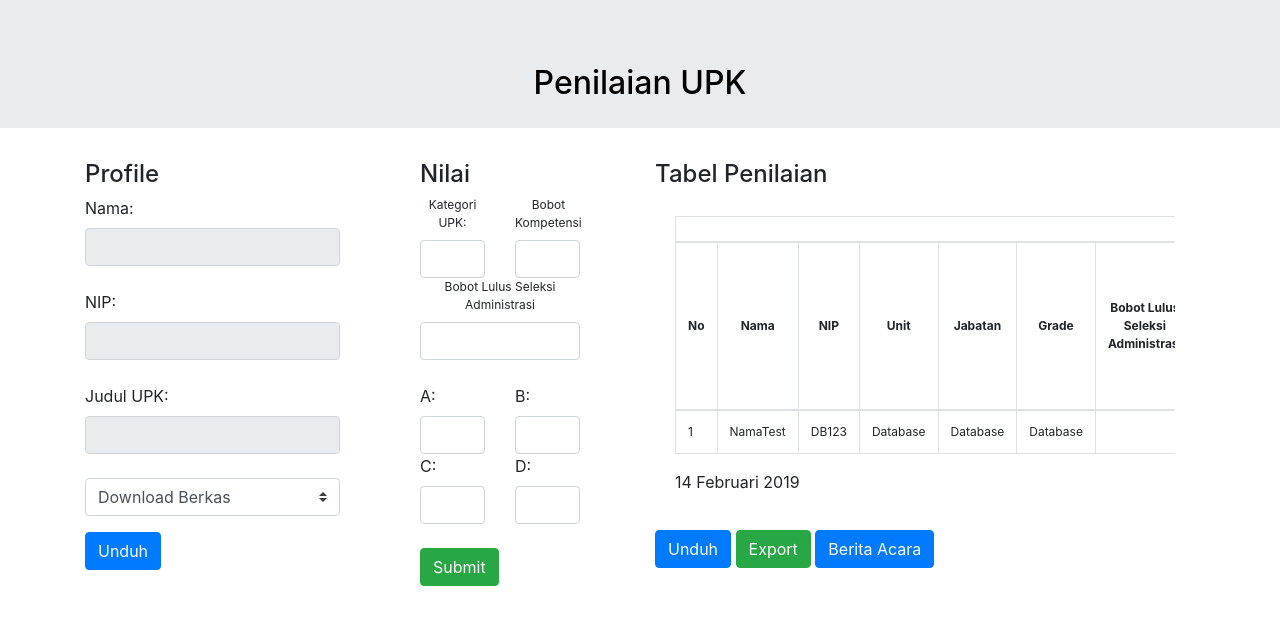
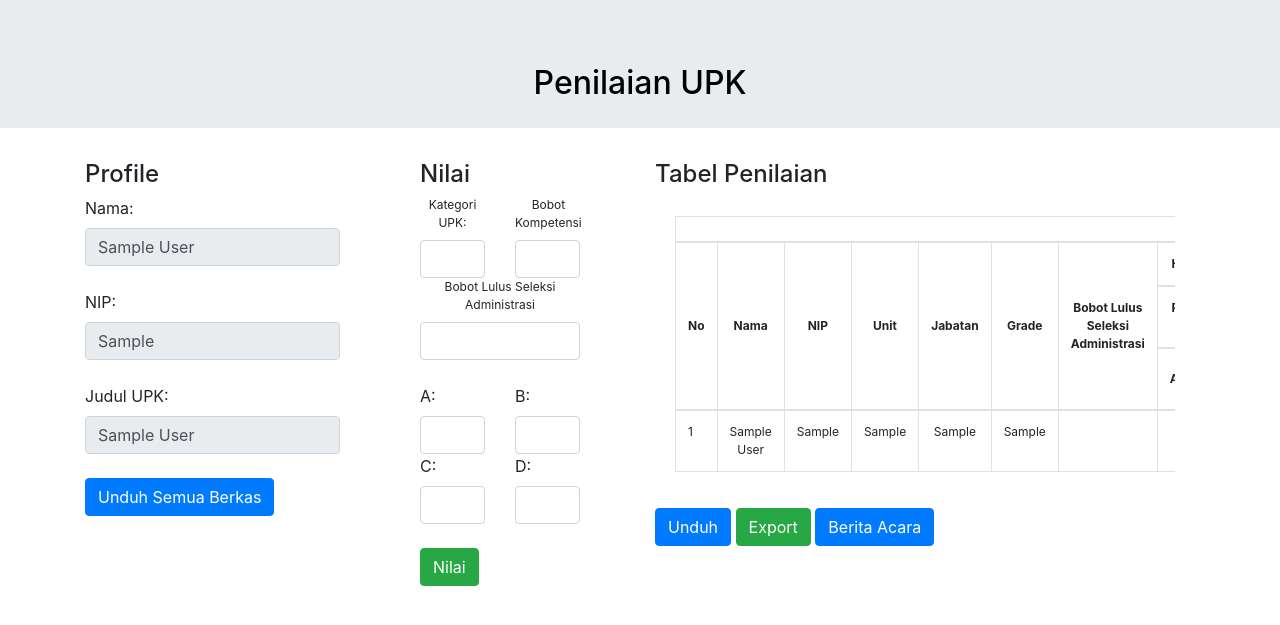
Before and after one commit to GunturWidodo/plnn, a PHP site: page /penilaian.php?id=1 in a window 1280 px wide. Shown: the part 58-683 px from the top of the page. Run offline with PHP 8.4, Linux system fonts and the light colour scheme; tables that the repository leaves empty or names only in its code hold one stand-in row (values such as "Sample post"); some libraries are stand-ins or nearby versions.

Commit message:
Update penilaian.php

```diff
--- a/penilaian.php
+++ b/penilaian.php
@@ -1,4 +1,18 @@
-<?php ?>
+<?php
+  $db = mysqli_connect('localhost', 'root', '', 'registration');
+
+  $id = $_REQUEST['id'];
+  $sql = "SELECT * FROM users WHERE id='$id'";
+  $query = mysqli_query($db, $sql);
+  while ($row = mysqli_fetch_array($query)){
+    $nama = $row['nama'];
+    $nip = $row['nip'];
+    $judul = $row['judul'];
+    $unit = $row['unit'];
+    $jabatan = $row['jabatan'];
+    $grade = $row['grade'];
+  }
+?>
 
 <!DOCTYPE html>
 <html>
@@ -41,24 +55,20 @@
     <div class="col-xl-3 col-sm-6 col-mb-3">
       <form>
         <h4>Profile</h4>
+
+        <?php #disini nanti kode mu yg panggil sesuai id dari halaman sebelah ?>
+
         <label for="nama">Nama:</label>
-        <input type="text" name="nama" placeholder="" required class="form-control" value="" disabled="" />
+        <input type="text" name="nama" placeholder="" required class="form-control" value="<?php echo ($nama); ?>" disabled="" />
         <br>
         <label for="nip">NIP:</label>
-        <input type="text" name="nip" placeholder="" required class="form-control" value="" disabled="" />
+        <input type="text" name="nip" placeholder="" required class="form-control" value="<?php echo ($nip); ?>" disabled="" />
         <br>
         <label for="judul">Judul UPK:</label>
-        <input type="text" name="judul" placeholder="" required class="form-control" value="" disabled="" />
+        <input type="text" name="judul" placeholder="" required class="form-control" value="<?php echo ($judul); ?>" disabled="" />
         <br>
-        <select name="berkas" class="custom-select mb-3">
-          <option selected>Download Berkas</option>
-          <option value="berkas1">Berkas 1</option>
-          <option value="berkas2">Berkas 2</option>
-          <option value="berkas3">Berkas 3</option>
-          <option value="berkas4">CV</option>
-        </select>
       </form>
-      <button type="submit" class="btn btn-primary">Unduh</button>
+      <button type="submit" class="btn btn-primary">Unduh Semua Berkas</button>
     </div>
     <div class="col-xl-3 col-sm-4 col-mb-3" style="margin-left: 50px;">
       <form>
@@ -100,10 +110,9 @@
             <input type="text" maxlength="2" name="nilaiD" placeholder="" required class="form-control" value="" id="nd"/>
           </div>
         </div>
-
         <br>
       </form>
-      <button type="submit" class="btn btn-success" onclick="getVal()">Submit</button>
+      <button type="submit" class="btn btn-success" onclick="getVal()">Nilai</button>
     </div>
     <div class="col-6" style="margin-left: -50px;">
       <h4>Tabel Penilaian</h4>
@@ -146,11 +155,11 @@
                     <tbody style="text-align: center; font-size: 12px;">
                       <tr class="odd" role="row">
                         <td>1</td>
-                        <td style="text-align: center;">NamaTest</td>
-                        <td style="text-align: center;">DB123</td>
-                        <td style="text-align: center;">Database</td>
-                        <td style="text-align: center;">Database</td>
-                        <td style="text-align: center;">Database</td>
+                        <td style="text-align: center;"><?php echo $nama; ?></td>
+                        <td style="text-align: center;"><?php echo $nip; ?></td>
+                        <td style="text-align: center;"><?php echo $unit; ?></td>
+                        <td style="text-align: center;"><?php echo $jabatan; ?></td>
+                        <td style="text-align: center;"><?php echo $grade; ?></td>
                         <td id="bobotLulus" style="text-align: center;"> </td>
                         <td id="kolA" style="text-align: center;"> </td>
                         <td id="kolB" style="text-align: center;"> </td>
@@ -162,7 +171,6 @@
                       </tr>
                     </tbody>
                   </table>
-                  <p id="tanggal"></p>
                 </div>
               </div>
             </div>
@@ -175,16 +183,6 @@
   </div>
 </div>
 <script type="text/javascript">
-
-var bulan = ['Januari', 'Februari', 'Maret', 'April', 'Mei', 'Juni', 'Juli', 'Agustus', 'September', 'Oktober', 'November', 'Desember'];
-var tanggal = new Date().getDate();
-var _bulan = new Date().getMonth();
-var _tahun = new Date().getYear();
-var bulan = bulan[_bulan];
-var tahun = (_tahun < 1000) ? _tahun + 1900 : _tahun;
-
-document.getElementById("tanggal").innerHTML = (tanggal + ' ' + bulan + ' ' + tahun);
-
   function getVal(){
     var seP = Number("10")
     var nA = Number(document.getElementById("na").value);
@@ -261,7 +259,6 @@ document.getElementById("tanggal").innerHTML = (tanggal + ' ' + bulan + ' ' + ta
     window.location.href = uri + base64(format(template, ctx))
   }
 
-
 })()
 </script>
 </body>
```
